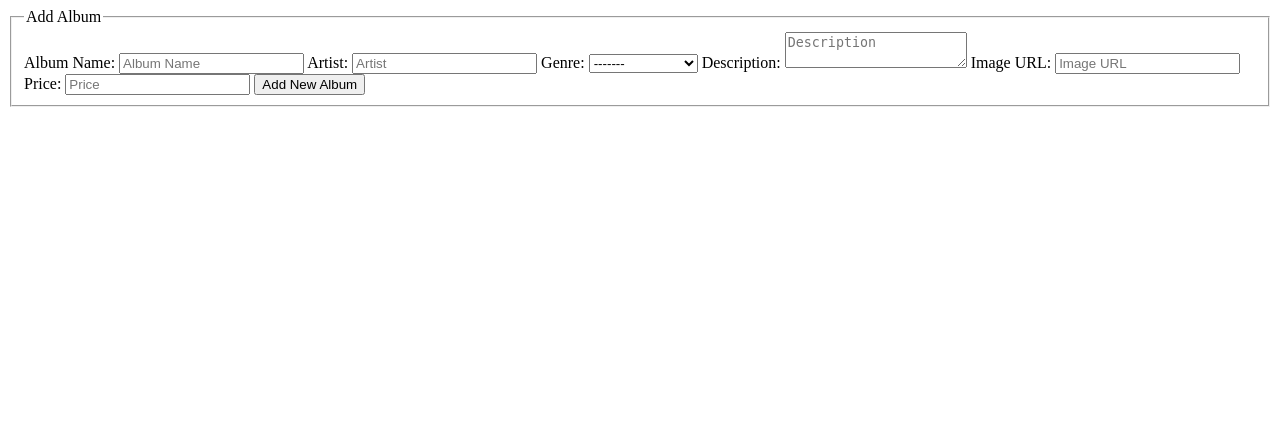
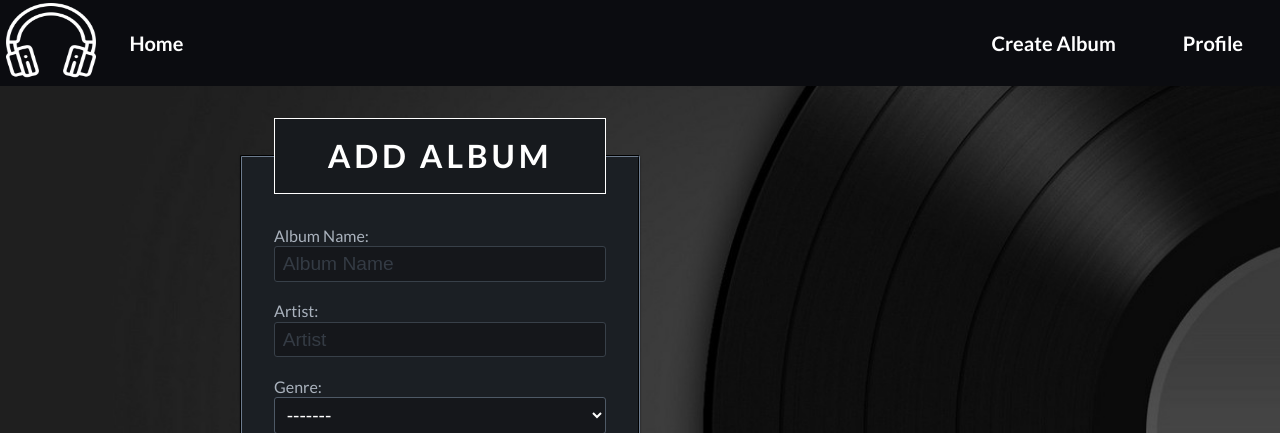
Before and after one commit to Ivo2291/My_music_app_project, a Django app: template templates/albums/add-album.html in a window 1280 px wide. Shown: the top 433 px of the page. Before the commit the page ends 107 px from the top, so only its background shows below. Run offline with Django 3.2, Linux system fonts and the light colour scheme; the template is opened without the code that fills it, so the values that code supplies are empty.

Commit message:
Modifying files

```diff
--- a/templates/albums/add-album.html
+++ b/templates/albums/add-album.html
@@ -1,4 +1,7 @@
-<!--Create Page-->
+{% extends 'base.html' %}
+
+{% block content_page %}
+
 <section class="createPage">
 
     <form>
@@ -41,3 +44,4 @@
         </fieldset>
     </form>
 </section>
+{% endblock %}
--- a/templates/base.html
+++ b/templates/base.html
@@ -12,29 +12,27 @@
 <body>
 <div id="box">
 
-    <!-- Navigation Bar -->
     <header>
         <nav>
             <img src="{% static 'images/headphones.png' %}" alt="headphones">
-            <a href="#">Home</a><ul></ul>
+            <a href="{% url 'index' %}">Home</a><ul></ul>
             <ul>
                 <!--Only for user with created profile-->
-                <li><a href="#">Create Album</a></li>
-                <li><a href="#">Profile</a></li>
+                <li><a href="{% url 'add album'%}">Create Album</a></li>
+                <li><a href="{% url 'profile details' %}">Profile</a></li>
             </ul>
         </nav>
     </header>
-    <!-- End Navigation Bar -->
 
-    <!-- Main Content -->
+    {% block content_page %}
 
-    <!-- Footer -->
+    {% endblock %}
+
     <footer>
         <div>
             &copy;SoftUni Team 2022. All rights reserved.
         </div>
     </footer>
-    <!-- End Footer -->
 
 </div>
 </body>
--- a/templates/profiles/profile-details.html
+++ b/templates/profiles/profile-details.html
@@ -1,4 +1,7 @@
-<!--Details Page-->
+{% extends 'base.html' %}
+
+{% block content_page %}
+
 <section id="detailsPage">
     <div class="wrapper">
         <div class="profilePage">
@@ -21,3 +24,4 @@
 
     </div>
 </section>
+{% endblock %}
```
